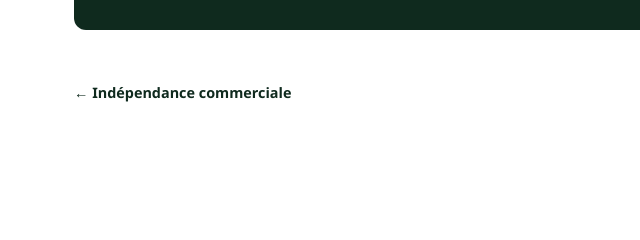
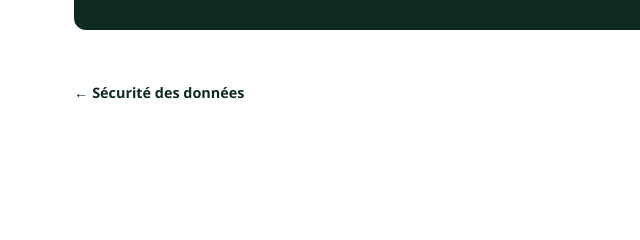
Before and after one commit to amathg/sopixcon, a plain HTML site: page engagement-standards.html in a window 1280 px wide. Shown: the part 1209-1449 px from the top of the page, 0-640 px from the left. Drawn offline with Linux system fonts and the light colour scheme.

Commit message:
Update navigation link for data security

```diff
--- a/engagement-standards.html
+++ b/engagement-standards.html
@@ -70,7 +70,7 @@
     </div>
 
     <div class="level-nav">
-      <a href="engagement-independance.html">← Indépendance commerciale</a>
+      <a href="engagement-securite.html">← Sécurité des données</a>
       <a href="engagement-conformite.html">Conformité réglementaire →</a>
     </div>
   </div>
```
